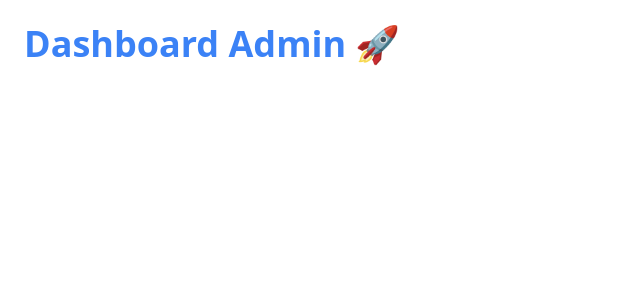
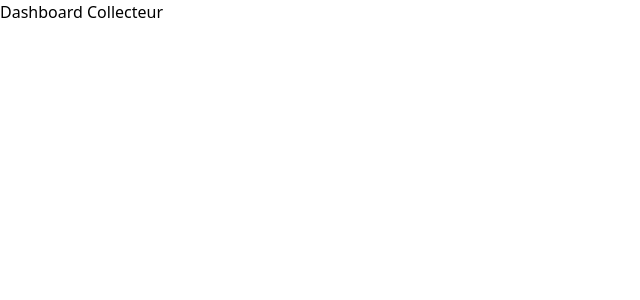
Before and after one commit to ABRrO-ops/TCCHackDefend2026_Commit-Pray, a React app in the folder frontend/: page /collecteur in a window 1280 px wide. Shown: the top 300 px of the page, without its empty margins (0-640 px from the left). Built offline with nearby package versions, Linux system fonts and the light colour scheme; the HTML template or start-up script is replaced by a standard one.

Commit message:
feat: setup React Router + 4 pages de base

```diff
--- a/frontend/package.json
+++ b/frontend/package.json
@@ -11,7 +11,8 @@
   },
   "dependencies": {
     "react": "^19.2.6",
-    "react-dom": "^19.2.6"
+    "react-dom": "^19.2.6",
+    "react-router-dom": "^7.16.0"
   },
   "devDependencies": {
     "@eslint/js": "^10.0.1",
--- a/frontend/src/App.jsx
+++ b/frontend/src/App.jsx
@@ -1,10 +1,19 @@
+import { BrowserRouter, Routes, Route } from "react-router-dom"
+import Login from "./pages/Login"
+import DashboardMembre from "./pages/DashboardMembre"
+import DashboardCollecteur from "./pages/DashboardCollecteur"
+import DashboardAdmin from "./pages/DashboardAdmin"
+
 function App() {
   return (
-    <div className="p-6">
-      <h1 className="text-4xl font-bold text-blue-500">
-        Dashboard Admin 🚀
-      </h1>
-    </div>
+    <BrowserRouter>
+      <Routes>
+        <Route path="/" element={<Login />} />
+        <Route path="/membre" element={<DashboardMembre />} />
+        <Route path="/collecteur" element={<DashboardCollecteur />} />
+        <Route path="/admin" element={<DashboardAdmin />} />
+      </Routes>
+    </BrowserRouter>
   )
 }
 
--- /dev/null
+++ b/frontend/src/pages/DashboardAdmin.jsx
@@ -0,0 +1,3 @@
+export default function DashboardAdmin() {
+  return <h1>Dashboard Admin</h1>
+}
--- /dev/null
+++ b/frontend/src/pages/DashboardCollecteur.jsx
@@ -0,0 +1,3 @@
+export default function DashboardCollecteur() {
+  return <h1>Dashboard Collecteur</h1>
+}
--- /dev/null
+++ b/frontend/src/pages/DashboardMembre.jsx
@@ -0,0 +1,3 @@
+export default function DashboardMembre() {
+  return <h1>Dashboard Membre</h1>
+}
--- /dev/null
+++ b/frontend/src/pages/Login.jsx
@@ -0,0 +1,3 @@
+export default function Login() {
+  return <h1>Login</h1>
+}
```
Also changed, not shown: 1 other file (tests, documents, lock files or other folders).
